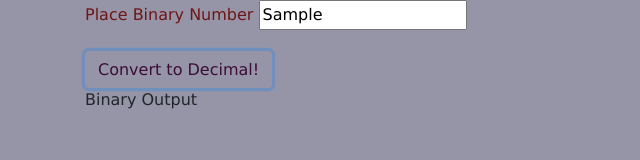
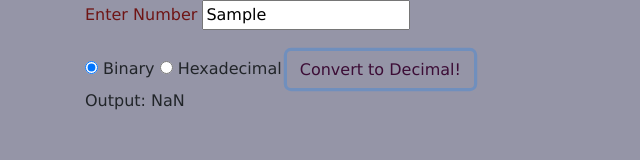
Before and after one commit to BritWallace/Binary-Project, a plain HTML site: page index.html in a window 1280 px wide. Both pictures are taken after typing "Sample" into the empty fields and a click on the button "Convert to Decimal!". Shown: the whole page, without its empty margins (0-640 px from the left). Drawn offline with Linux system fonts and the light colour scheme.

Commit message:
Linked JS to HTML
Co-authored-by: Wajma Niazi <w1niazi@hotmail.com>
Co-authored-by: Nickolas Sullivan <nicholassull@gmail.com>
Co-authored-by: Ryan Rendon<Rendon.S.Ryan@gmail.com>

```diff
--- a/index.html
+++ b/index.html
@@ -11,19 +11,23 @@
 </head>
 <body>
   <div class="container">
-    <form id="binary-conversion">
+    <form id="conversion-form">
       <div class="form-group" id ="binary">
-        <label for="binary-input">Place Binary Number</label>
+        <label for="binary-input">Enter Number</label>
         <input id="binary-input" type="text">
       </div>
-      <div class="form-group">
-
-      </div>
-      </form>
+      <label>
+        <input type="radio" name="unit" value="2" checked>
+        Binary
+      </label>
+      <label>
+        <input type="radio" name="unit" value="16">
+        Hexadecimal
+      </label>
       <button type="submit" class="btn">Convert to Decimal!</button>
     </form>
     <div id="output">
-      <p>Binary Output<scan class="decimal"></span> </p>
+      <p>Output: <span id="result"></span> </p>
     </div>
   </div>
 </body>
--- a/js/scripts copy.js
+++ /dev/null
@@ -1,5 +0,0 @@
-const binaryNumber = "1100";
-
-console.log(parseInt(binaryNumber,2)); // base 2
-
-//output--> 12
--- a/js/scripts.js
+++ b/js/scripts.js
@@ -1,12 +1,16 @@
-const binaryNumber = "1100";
+function convert(input, base) {
+  let number = parseInt(input);
+  const answer = (number).toString(base);
+  console.log(answer);
+  return answer;
+}
 
-console.log(parseInt(binaryNumber,2));
-
-//output--> 12
-
-
-const hex = "c";
-
-console.log(parseInt(hex,16));  //hex base-16
-
-//output --> 12
+$(document).ready(function(){
+  $("#conversion-form").submit(function(event){
+    event.preventDefault();
+    const binaryNumber = $("input:radio[name=unit]:checked").val();
+    const inputNumber = $("#binary-input").val();
+    $("#result").text(convert(inputNumber, binaryNumber));
+    $("#result").show();
+  });
+});
```
